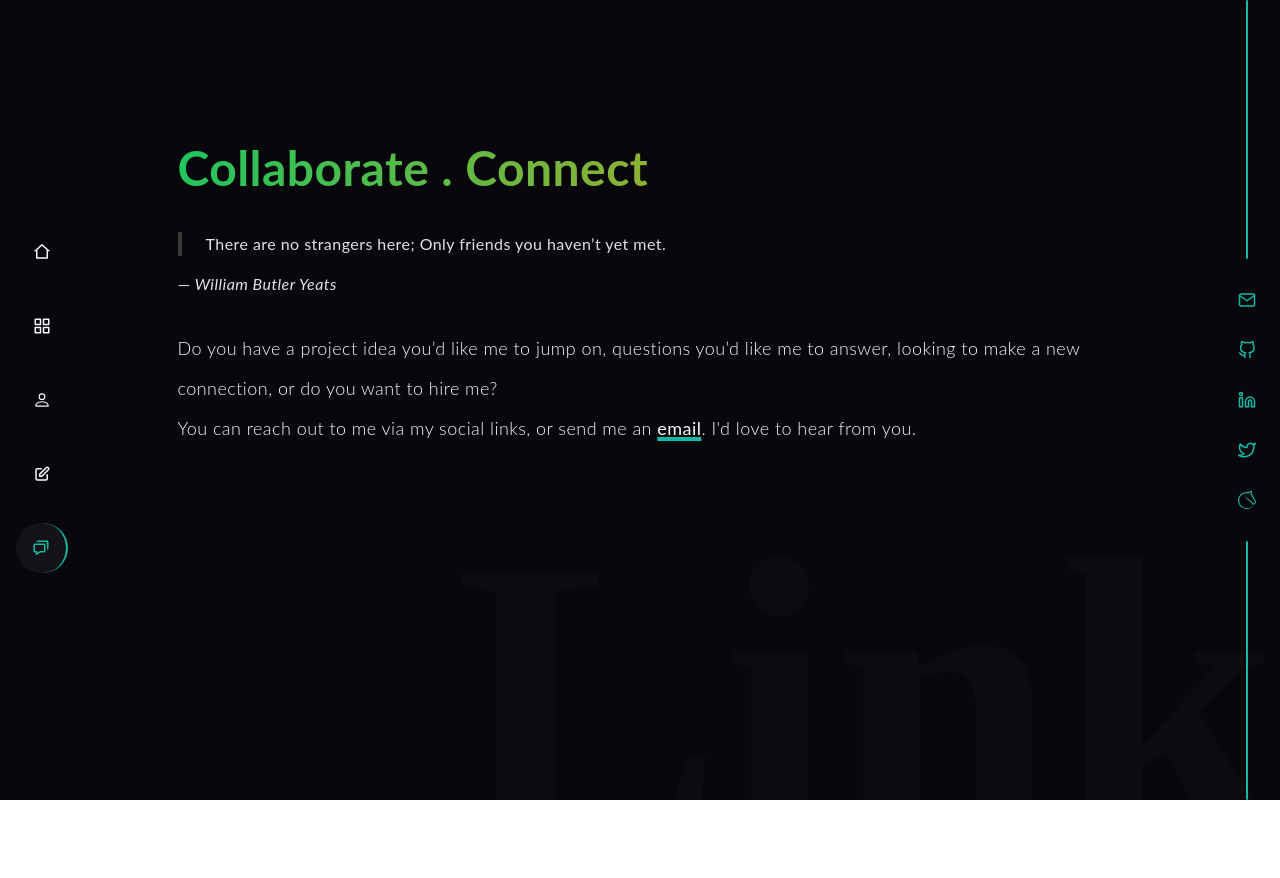
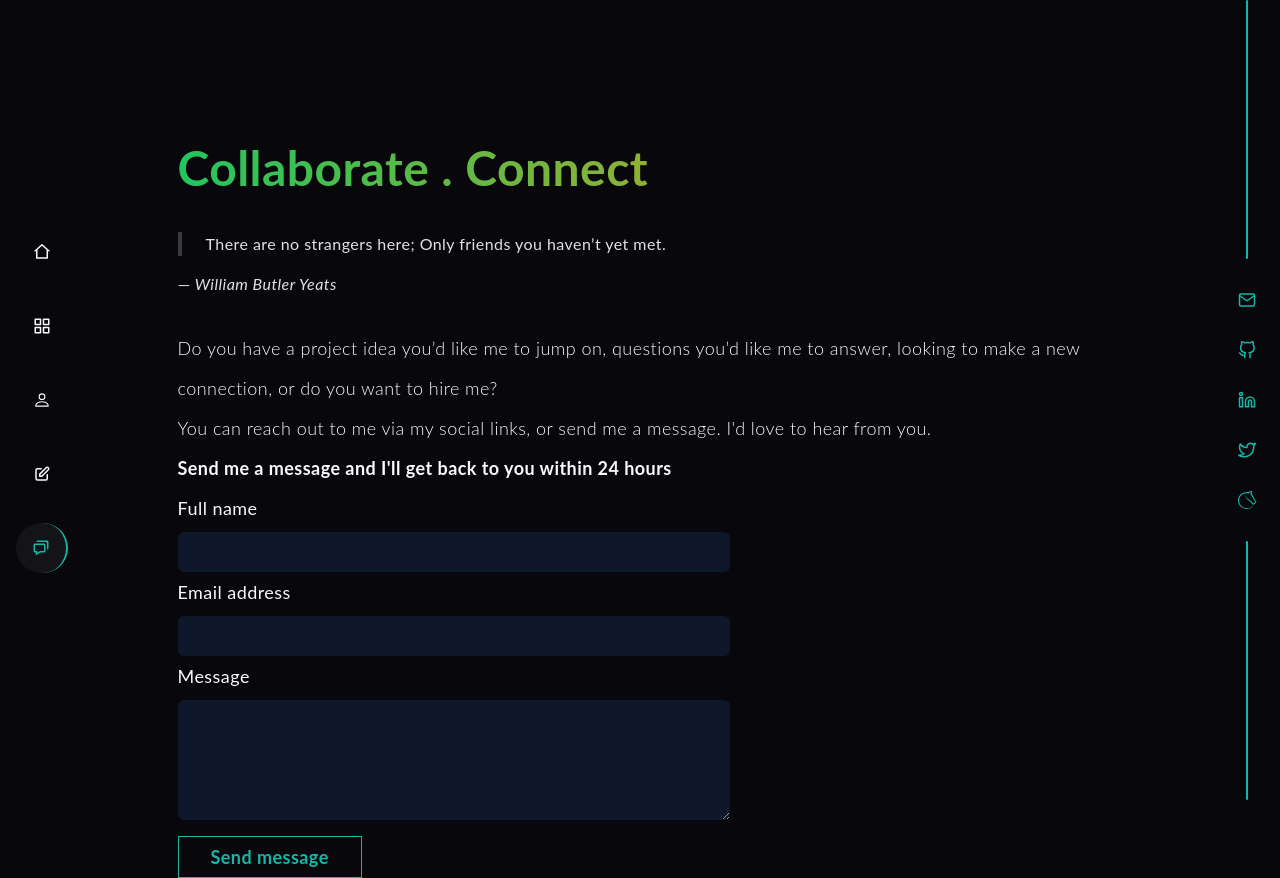
Before and after one commit to deyemiobaa/sa-portfolio, a React (Create React App) app: page /contact in a window 1280 px wide. Before the commit the page ends 800 px from the top, so only its background shows below. Built offline with nearby package versions, Linux system fonts and the light colour scheme.

Commit message:
add form

```diff
--- a/src/pages/contact.js
+++ b/src/pages/contact.js
@@ -1,5 +1,6 @@
 import React from "react";
 import SocialIcons from "../components/icons";
+import Form from "../components/form";
 
 export default function Contact() {
   return (
@@ -14,14 +15,12 @@ export default function Contact() {
         </figure>
         <p className="mt-8 font-light">Do you have a project idea you’d like me to jump on, questions you’d like me to answer, looking to make a new connection, or do you want to hire me?
         </p>
-        <p className="font-light">You can reach out to me via my social links, or send me an <a className="underline decoration-teal-500 decoration-4 font-normal" href="mailto:sodiqaderibigbe90@gmail.com">email</a>. I'd love to hear from you.</p>
+        <p className="font-light">You can reach out to me via my social links, or send me a message. I'd love to hear from you.</p>
+        <Form />
       </div>
       <div className="lg:hidden flex justify-between w-3/4 self-center mt-20">
         <SocialIcons />
       </div>
-      <div className="text-big fixed z-1 bottom-20 right-0 opacity-[0.02] font-black font-elsie hidden lg:block">
-        Link
-      </div>
     </div>
   );
 }
```
